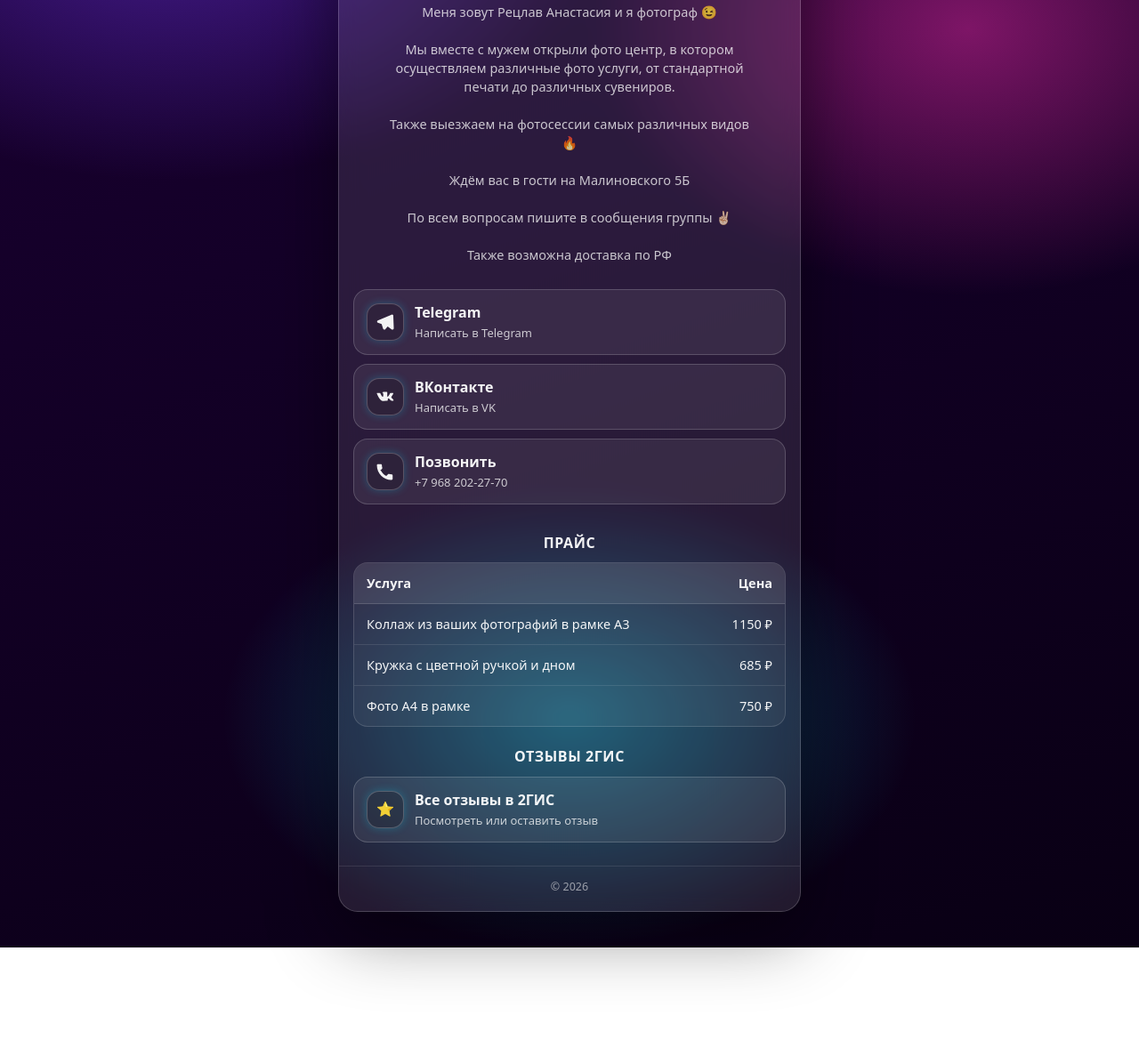
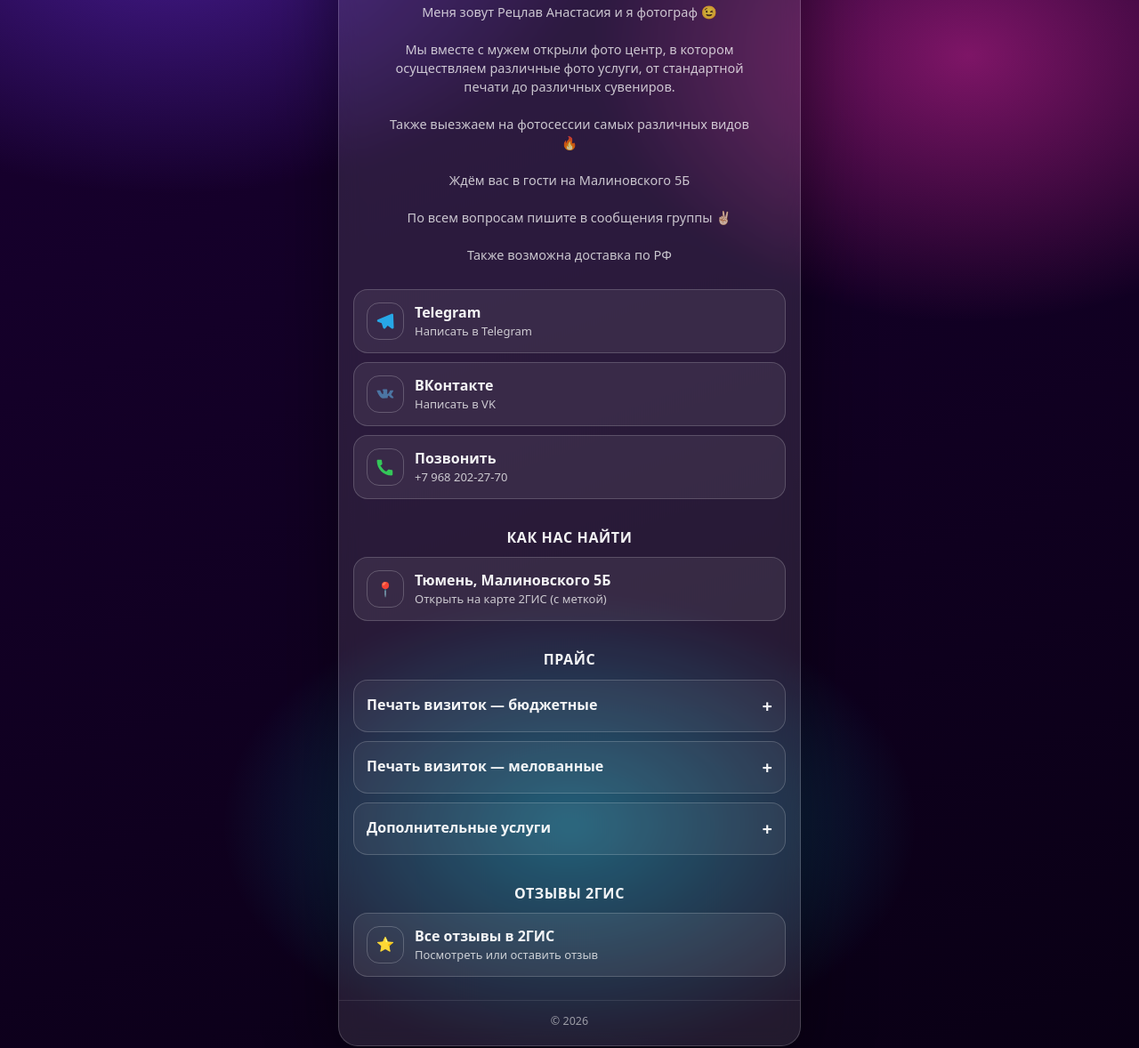
Before and after one commit to swen907/photoboom, a plain HTML site: page index.html in a window 1280 px wide. Shown: the part 226-1404 px from the top of the page at 89% size. Before the commit the page ends 1291 px from the top, so only its background shows below. Drawn offline with Linux system fonts and the light colour scheme.

Commit message:
Update index.html

```diff
--- a/index.html
+++ b/index.html
@@ -7,12 +7,12 @@
   <meta name="description" content="Все ссылки и контакты в одном месте" />
   <style>
     :root{
-      --bg1:#1a0033;          /* тёмно-фиолетовый */
-      --bg2:#090014;          /* почти чёрный фиолет */
-      --neon-pink:#ff2fb3;    /* неоновый розовый */
-      --neon-purple:#7a3cff; /* неоновый фиолетовый */
-      --neon-blue:#00e5ff;   /* неоновый голубой */
-      --neon-orange:#ff9a00; /* оранжевый акцент */
+      --bg1:#1a0033;
+      --bg2:#090014;
+      --neon-pink:#ff2fb3;
+      --neon-purple:#7a3cff;
+      --neon-blue:#00e5ff;
+      --neon-orange:#ff9a00;
       --card:rgba(255,255,255,.10);
       --stroke:rgba(255,255,255,.18);
       --text:rgba(255,255,255,.95);
@@ -21,74 +21,48 @@
       --radius: 22px;
     }
     *{box-sizing:border-box}
-    body{
-      margin:0;
-      min-height:100svh;
-      color:var(--text);
-      font:16px/1.45 system-ui,-apple-system,Segoe UI,Roboto,Arial,sans-serif;
-      background:
+    body{margin:0;min-height:100svh;color:var(--text);font:16px/1.45 system-ui,-apple-system,Segoe UI,Roboto,Arial,sans-serif;background:
         radial-gradient(800px 500px at 15% 10%, rgba(122,60,255,.45), transparent 60%),
         radial-gradient(700px 500px at 85% 20%, rgba(255,47,179,.45), transparent 60%),
         radial-gradient(600px 400px at 50% 80%, rgba(0,229,255,.35), transparent 65%),
-        linear-gradient(160deg, var(--bg1), var(--bg2));
-      display:flex;
-      justify-content:center;
-      padding:24px 14px 40px;
-    }
+        linear-gradient(160deg, var(--bg1), var(--bg2));display:flex;justify-content:center;padding:24px 14px 40px}
     .wrap{width:100%;max-width:520px}
-    .card{
-      background:var(--card);
-      border:1px solid var(--stroke);
-      box-shadow:var(--shadow);
-      backdrop-filter: blur(12px);
-      border-radius:var(--radius);
-      overflow:hidden;
-    }
+    .card{background:var(--card);border:1px solid var(--stroke);box-shadow:var(--shadow);backdrop-filter: blur(12px);border-radius:var(--radius);overflow:hidden}
     .top{padding:26px 22px 18px;text-align:center}
-    .avatar{
-      width:92px;height:92px;border-radius:50%;border:1px solid var(--stroke);
-      object-fit:cover;display:block;margin:0 auto 14px;
-      box-shadow:0 10px 30px rgba(0,0,0,.25);background:rgba(255,255,255,.08)
-    }
-    h1{margin:0;font-size:22px;letter-spacing:.2px}
+    .avatar{width:92px;height:92px;border-radius:50%;border:1px solid var(--stroke);object-fit:cover;display:block;margin:0 auto 14px;box-shadow:0 10px 30px rgba(0,0,0,.25);background:rgba(255,255,255,.08)}
+    h1{margin:0;font-size:22px}
     .bio{margin:8px auto 0;max-width:420px;color:var(--muted);font-size:14.5px}
     .links{padding:0 16px 16px}
-    .btn{
-      display:flex;align-items:center;gap:12px;width:100%;padding:14px;
-      margin:10px 0;border-radius:16px;border:1px solid var(--stroke);
-      background:rgba(255,255,255,.07);color:var(--text);text-decoration:none;
-      box-shadow: 0 0 0 rgba(0,0,0,0);
-      transition: transform .12s ease, background .2s ease, border-color .2s ease, box-shadow .25s ease
-    }
-    .btn:hover{
-      background:rgba(255,255,255,.12);
-      border-color: var(--neon-pink);
-      box-shadow:
-        0 0 12px rgba(255,47,179,.55),
-        0 0 28px rgba(122,60,255,.45),
-        inset 0 0 12px rgba(255,255,255,.08);
-    }
-    .btn:active{
-      transform:scale(.98);
-      box-shadow:
-        0 0 10px rgba(255,47,179,.45),
-        0 0 20px rgba(0,229,255,.35);
-    }
-    .ico{
-      width:42px;height:42px;border-radius:14px;display:grid;place-items:center;
-      border:1px solid rgba(255,255,255,.22);
-      background:rgba(0,0,0,.18);
-      box-shadow: 0 0 10px rgba(0,229,255,.25);
-    }
+    .btn{display:flex;align-items:center;gap:12px;width:100%;padding:14px;margin:10px 0;border-radius:16px;border:1px solid var(--stroke);background:rgba(255,255,255,.07);color:var(--text);text-decoration:none;transition:.25s}
+    .btn:hover{border-color:var(--neon-pink);box-shadow:0 0 14px rgba(255,47,179,.45)}
+    .ico{width:42px;height:42px;border-radius:14px;display:grid;place-items:center;border:1px solid rgba(255,255,255,.22)}
+    .ico svg{width:22px;height:22px;fill:currentColor}
+
+    /* Оригинальные цвета соцсетей */
+    .btn[href*="t.me"] .ico{color:#27A7E7}
+    .btn[href*="vk.com"] .ico{color:#4C75A3}
+    .btn[href^="tel:"] .ico{color:#34C759}
+    .btn[href*="2gis"] .ico{color:#2BB673}
+    .txt{display:flex;flex-direction:column}
     .label{font-weight:650}
-    .sub{color:var(--muted);font-size:13px;margin-top:2px}
-    .txt{display:flex;flex-direction:column;align-items:flex-start}
-    .social{display:flex;justify-content:center;gap:10px;padding:10px 16px 18px}
-    .sbtn{width:44px;height:44px;border-radius:14px;border:1px solid var(--stroke);
-      background:rgba(255,255,255,.07);display:grid;place-items:center;text-decoration:none}
-    .footer{text-align:center;padding:14px 16px 18px;color:rgba(255,255,255,.55);
-      font-size:12.5px;border-top:1px solid rgba(255,255,255,.10)}
-    svg{width:22px;height:22px;fill:currentColor}
+    .sub{font-size:13px;color:var(--muted)}
+
+    /* SPOILER */
+    details{margin:10px 0;border:1px solid var(--stroke);border-radius:16px;overflow:hidden;background:rgba(255,255,255,.05)}
+    details:hover summary{border-color:var(--neon-purple);box-shadow:0 0 14px rgba(122,60,255,.35)}
+    summary{list-style:none;cursor:pointer;padding:14px;font-weight:700;display:flex;justify-content:space-between;align-items:center;transition:.25s}
+    summary::after{content:'+';font-size:20px;transition:.3s}
+    details[open] summary::after{transform:rotate(45deg)}
+    .spoiler-body{animation:fade .25s ease;padding:10px 0}
+    @keyframes fade{from{opacity:0;transform:translateY(-4px)}to{opacity:1;transform:none}}
+
+    table{width:100%;border-collapse:collapse;font-size:14.5px}
+    th,td{padding:10px 14px}
+    th{text-align:left;background:rgba(255,255,255,.08)}
+    td:last-child,th:last-child{text-align:right}
+    tr:not(:last-child) td{border-bottom:1px solid rgba(255,255,255,.1)}
+
+    .footer{text-align:center;padding:14px 16px 18px;color:rgba(255,255,255,.55);font-size:12.5px;border-top:1px solid rgba(255,255,255,.10)}
   </style>
 </head>
 <body>
@@ -134,40 +108,70 @@
         </a>
       </div>
 
-      <!-- Блок Прайс (таблица) -->
+      <!-- Блок Адрес / 2ГИС -->
+      <div class="links">
+        <div style="text-align:center;margin:6px 0 10px;font-weight:700;letter-spacing:.6px">КАК НАС НАЙТИ</div>
+        <a class="btn" href="https://2gis.ru/tyumen/inside/1830223003805168/firm/70000001090706817?m=65.644263%2C57.177441/19.18" target="_blank" rel="noopener">
+          <span class="ico">📍</span>
+          <span class="txt">
+            <span class="label">Тюмень, Малиновского 5Б</span>
+            <span class="sub">Открыть на карте 2ГИС (с меткой)</span>
+          </span>
+        </a>
+      </div>
+
+      <!-- Блок Прайс -->
       <div class="links">
         <div style="text-align:center;margin:6px 0 10px;font-weight:700;letter-spacing:.6px">ПРАЙС</div>
 
-        <div style="overflow-x:auto;border:1px solid rgba(255,255,255,.14);border-radius:16px;background:rgba(255,255,255,.05)">
-          <table style="width:100%;border-collapse:collapse;font-size:14.5px">
-            <thead>
-              <tr style="background:rgba(255,255,255,.08)">
-                <th style="text-align:left;padding:12px 14px;border-bottom:1px solid rgba(255,255,255,.14)">Услуга</th>
-                <th style="text-align:right;padding:12px 14px;border-bottom:1px solid rgba(255,255,255,.14)">Цена</th>
-              </tr>
-            </thead>
-            <tbody>
-              <tr>
-                <td style="padding:12px 14px;border-bottom:1px solid rgba(255,255,255,.10)">
-                  <a href="https://vk.com/retslav_photo" target="_blank" style="color:inherit;text-decoration:none;display:block">Коллаж из ваших фотографий в рамке А3</a>
-                </td>
-                <td style="padding:12px 14px;text-align:right;border-bottom:1px solid rgba(255,255,255,.10)">1150 ₽</td>
-              </tr>
-              <tr>
-                <td style="padding:12px 14px;border-bottom:1px solid rgba(255,255,255,.10)">
-                  <a href="https://vk.com/retslav_photo" target="_blank" style="color:inherit;text-decoration:none;display:block">Кружка с цветной ручкой и дном</a>
-                </td>
-                <td style="padding:12px 14px;text-align:right;border-bottom:1px solid rgba(255,255,255,.10)">685 ₽</td>
-              </tr>
-              <tr>
-                <td style="padding:12px 14px">
-                  <a href="https://vk.com/retslav_photo" target="_blank" style="color:inherit;text-decoration:none;display:block">Фото А4 в рамке</a>
-                </td>
-                <td style="padding:12px 14px;text-align:right">750 ₽</td>
-              </tr>
-            </tbody>
-          </table>
-        </div>
+        <details>
+          <summary>Печать визиток — бюджетные</summary>
+          <div class="spoiler-body">
+            <table>
+              <tr><td>50 шт (1 сторона)</td><td>560 ₽</td></tr>
+              <tr><td>100 шт (1 сторона)</td><td>635 ₽</td></tr>
+              <tr><td>200 шт (1 сторона)</td><td>935 ₽</td></tr>
+              <tr><td>300 шт (1 сторона)</td><td>1235 ₽</td></tr>
+              <tr><td>500 шт (1 сторона)</td><td>2135 ₽</td></tr>
+              <tr><td>50 шт (2 стороны)</td><td>635 ₽</td></tr>
+              <tr><td>100 шт (2 стороны)</td><td>750 ₽</td></tr>
+              <tr><td>200 шт (2 стороны)</td><td>1125 ₽</td></tr>
+              <tr><td>300 шт (2 стороны)</td><td>1425 ₽</td></tr>
+              <tr><td>500 шт (2 стороны)</td><td>2360 ₽</td></tr>
+            </table>
+          </div>
+        </details>
+
+        <details>
+          <summary>Печать визиток — мелованные</summary>
+          <div class="spoiler-body">
+            <table>
+              <tr><td>50 шт (1 сторона)</td><td>1010 ₽</td></tr>
+              <tr><td>100 шт (1 сторона)</td><td>1085 ₽</td></tr>
+              <tr><td>200 шт (1 сторона)</td><td>1610 ₽</td></tr>
+              <tr><td>300 шт (1 сторона)</td><td>2135 ₽</td></tr>
+              <tr><td>500 шт (1 сторона)</td><td>3635 ₽</td></tr>
+              <tr><td>50 шт (2 стороны)</td><td>1125 ₽</td></tr>
+              <tr><td>100 шт (2 стороны)</td><td>1275 ₽</td></tr>
+              <tr><td>200 шт (2 стороны)</td><td>1800 ₽</td></tr>
+              <tr><td>300 шт (2 стороны)</td><td>2475 ₽</td></tr>
+              <tr><td>500 шт (2 стороны)</td><td>3975 ₽</td></tr>
+            </table>
+          </div>
+        </details>
+
+        <details>
+          <summary>Дополнительные услуги</summary>
+          <div class="spoiler-body">
+            <table>
+              <tr><td>Пробивка отверстий (50 шт)</td><td>500 ₽</td></tr>
+              <tr><td>Профессиональный дизайн визитки</td><td>1000 ₽</td></tr>
+              <tr><td>Печать на кружках</td><td>от 375 ₽</td></tr>
+              <tr><td>Кружка стандарт</td><td>685 ₽</td></tr>
+              <tr><td>Кружка премиум</td><td>750–875 ₽</td></tr>
+            </table>
+          </div>
+        </details>
       </div>
 
       <!-- Блок Отзывы -->
```
